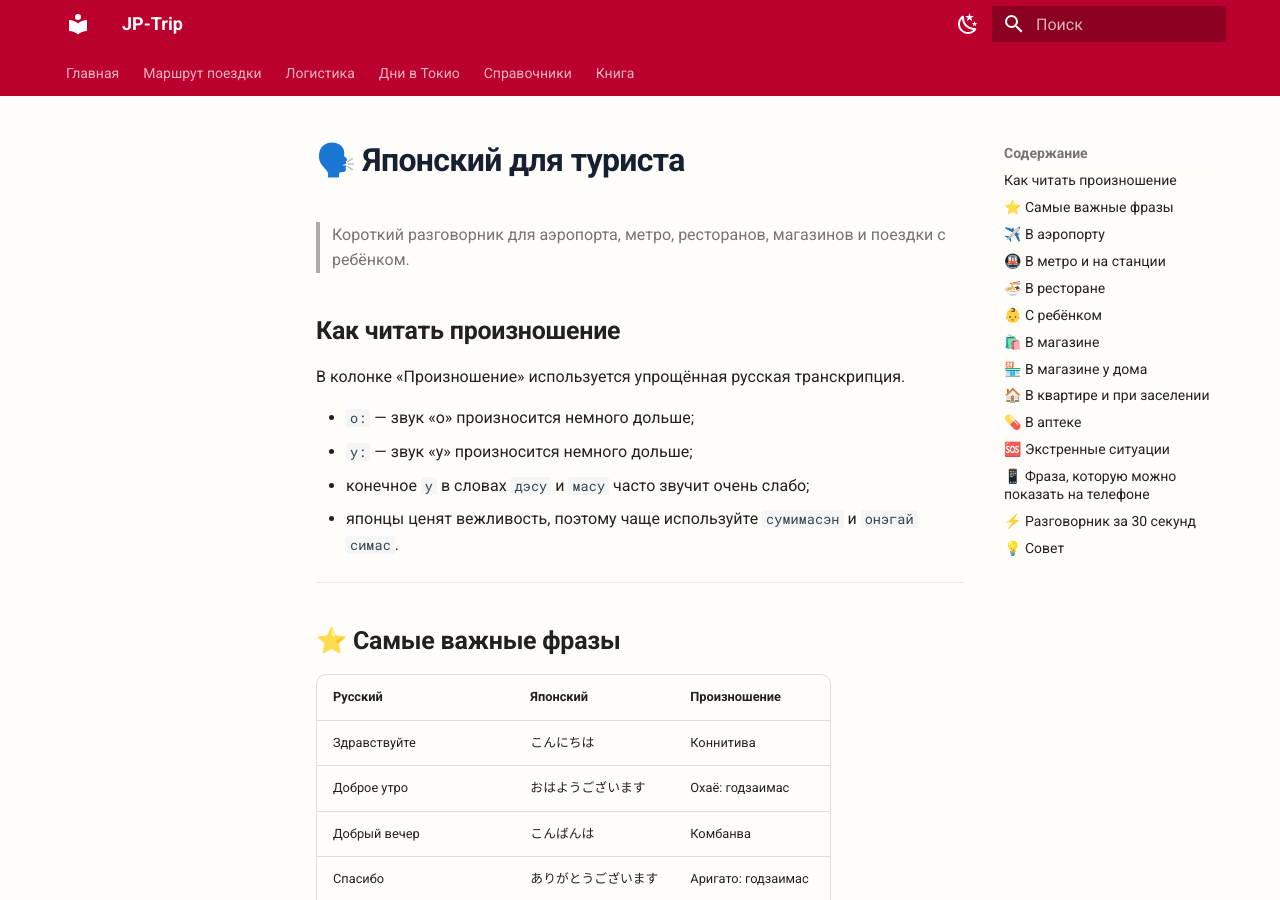
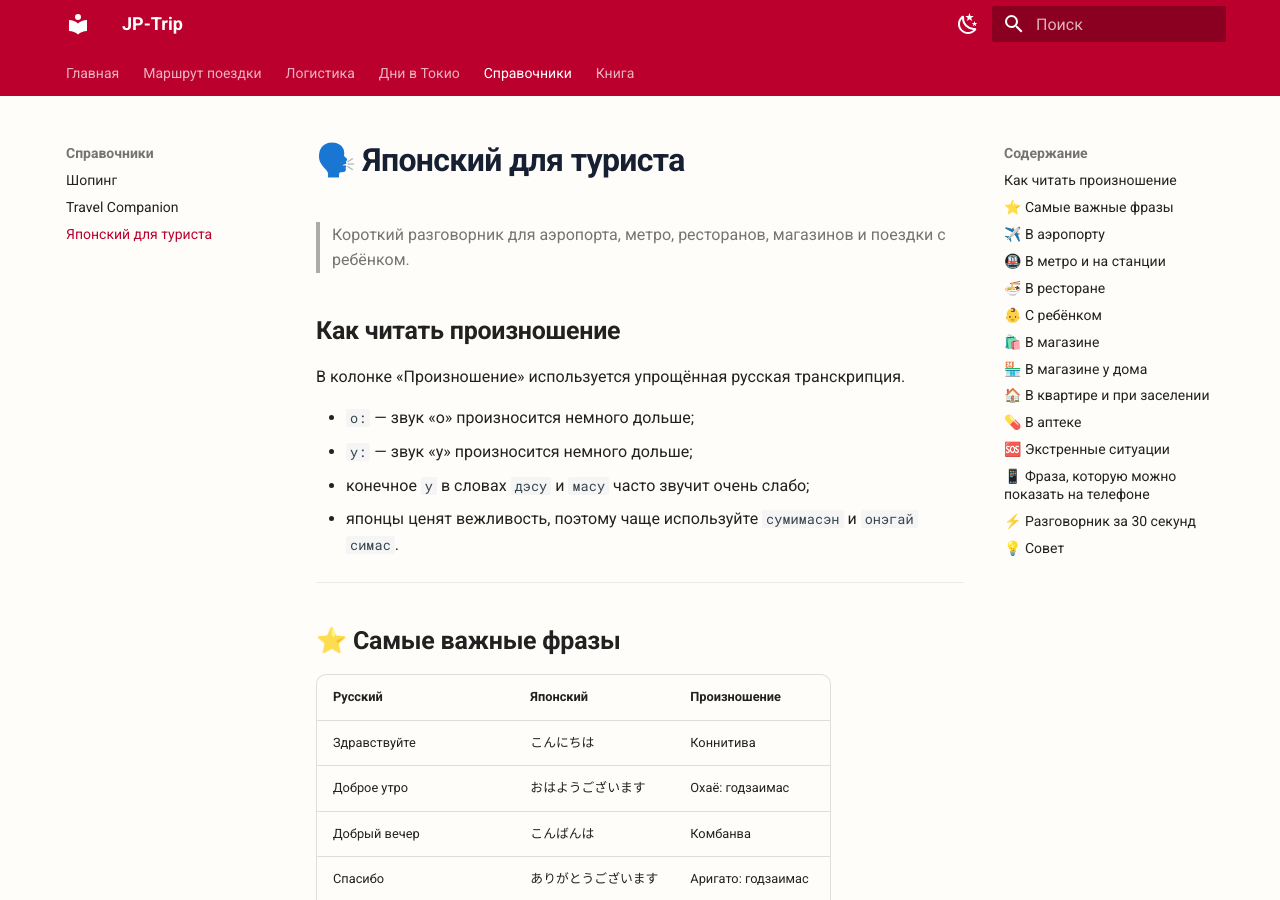
Before and after one commit to nepcuku-shprshty/JP-Trip, an MkDocs documentation site: the page built from docs/japanese-phrases.md, in a window 1280 px wide and 900 px high. Built offline with MkDocs 1.6.1 and Material for MkDocs 9.7.7, drawn with Linux system fonts in a browser that asks for light colours.

Commit message:
Add phrasebook to navigation

```diff
--- a/mkdocs.yml
+++ b/mkdocs.yml
@@ -48,6 +48,7 @@ nav:
   - Справочники:
       - Шопинг: shopping-guide.md
       - Travel Companion: travel-companion.md
+      - Японский для туриста: japanese-phrases.md
 
   - Книга: book.md
 
```
